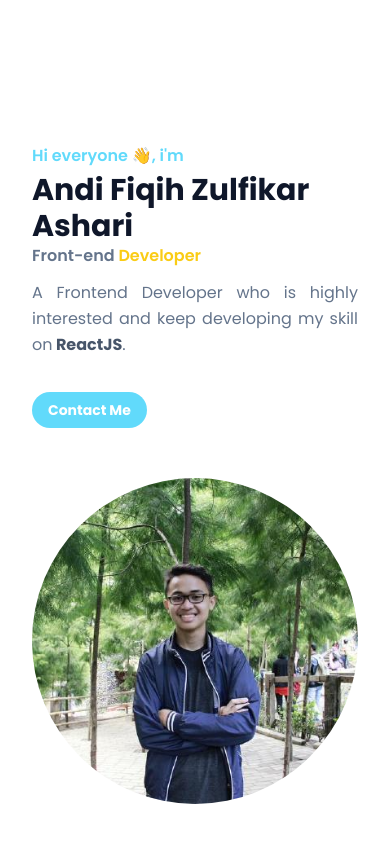
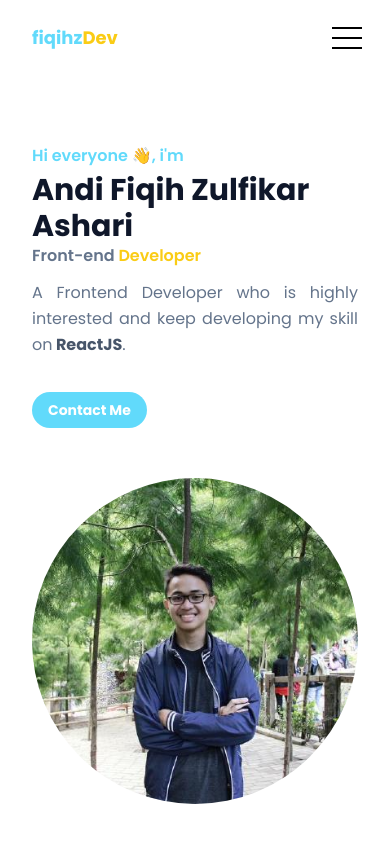
Before and after one commit to fiqihz/MyPortfolio, a React (Create React App) app: page / in a window 390 px wide. Shown: the top 844 px of the page. Built offline with nearby package versions, Linux system fonts and the light colour scheme.

Commit message:
Add Navbar mobile

```diff
--- a/src/App.js
+++ b/src/App.js
@@ -1,9 +1,11 @@
 import Hero from "./components/Hero";
 import About from "./components/About";
+import Navbar from "./components/Navbar";
 
 function App() {
   return (
     <div className="font-poppin">
+      <Navbar />
       <Hero />
       <About />
     </div>
--- /dev/null
+++ b/src/components/Navbar.js
@@ -0,0 +1,77 @@
+import { useState } from "react";
+
+const Navbar = () => {
+  const [toggle, setToggle] = useState(false);
+
+  const handleChangeToggle = () => {
+    setToggle(!toggle);
+  };
+
+  const toggleClasses =
+    toggle === true
+      ? "block absolute right-3 hamburger-change "
+      : "block absolute right-3 ";
+
+  return (
+    <header className="fixed top-0 left-0 bg-transparent w-full z-[9999] bg-white bg-opacity-80 navbar-blur">
+      <div className="container">
+        <div className="flex items-center justify-between relative">
+          <div className="px-4">
+            <a
+              href="#home"
+              className="py-6 block text-[#61dafb] font-bold text-lg"
+            >
+              fiqihz<span className="text-yellow-400">Dev</span>
+            </a>
+          </div>
+          <button onClick={handleChangeToggle} className={toggleClasses}>
+            <span className="w-[30px] h-[2px] block my-2 bg-black transition duration-200 ease-in-out origin-top-left"></span>
+            <span className="w-[30px] h-[2px] block my-2 bg-black transition duration-200 ease-in-out"></span>
+            <span className="w-[30px] h-[2px] block my-2 bg-black transition duration-200 ease-in-out origin-bottom-left"></span>
+          </button>
+
+          {toggle && (
+            <nav className="absolute py-5 px-5 right-2 top-full max-w-[250px] w-full bg-white border-2 shadow-lg rounded-lg">
+              <ul className="block">
+                <li className="group">
+                  <a
+                    href="#home"
+                    className="flex group-hover:text-[#61dafb] py-2"
+                  >
+                    Home
+                  </a>
+                </li>
+                <li className="group">
+                  <a
+                    href="#about"
+                    className="flex group-hover:text-[#61dafb] py-2"
+                  >
+                    About
+                  </a>
+                </li>
+                <li className="group">
+                  <a
+                    href="#portfolio"
+                    className="flex group-hover:text-[#61dafb] py-2"
+                  >
+                    Portfolio
+                  </a>
+                </li>
+                <li className="group">
+                  <a
+                    href="#contact"
+                    className="flex group-hover:text-[#61dafb] py-2"
+                  >
+                    Contact
+                  </a>
+                </li>
+              </ul>
+            </nav>
+          )}
+        </div>
+      </div>
+    </header>
+  );
+};
+
+export default Navbar;
--- a/src/index.css
+++ b/src/index.css
@@ -15,3 +15,19 @@ code {
   font-family: source-code-pro, Menlo, Monaco, Consolas, "Courier New",
     monospace;
 }
+
+.hamburger-change > span:nth-child(1) {
+  @apply rotate-45;
+}
+
+.hamburger-change > span:nth-child(3) {
+  @apply -rotate-45;
+}
+
+.hamburger-change > span:nth-child(2) {
+  @apply scale-0;
+}
+
+.navbar-blur {
+  backdrop-filter: blur(5px);
+}
```
